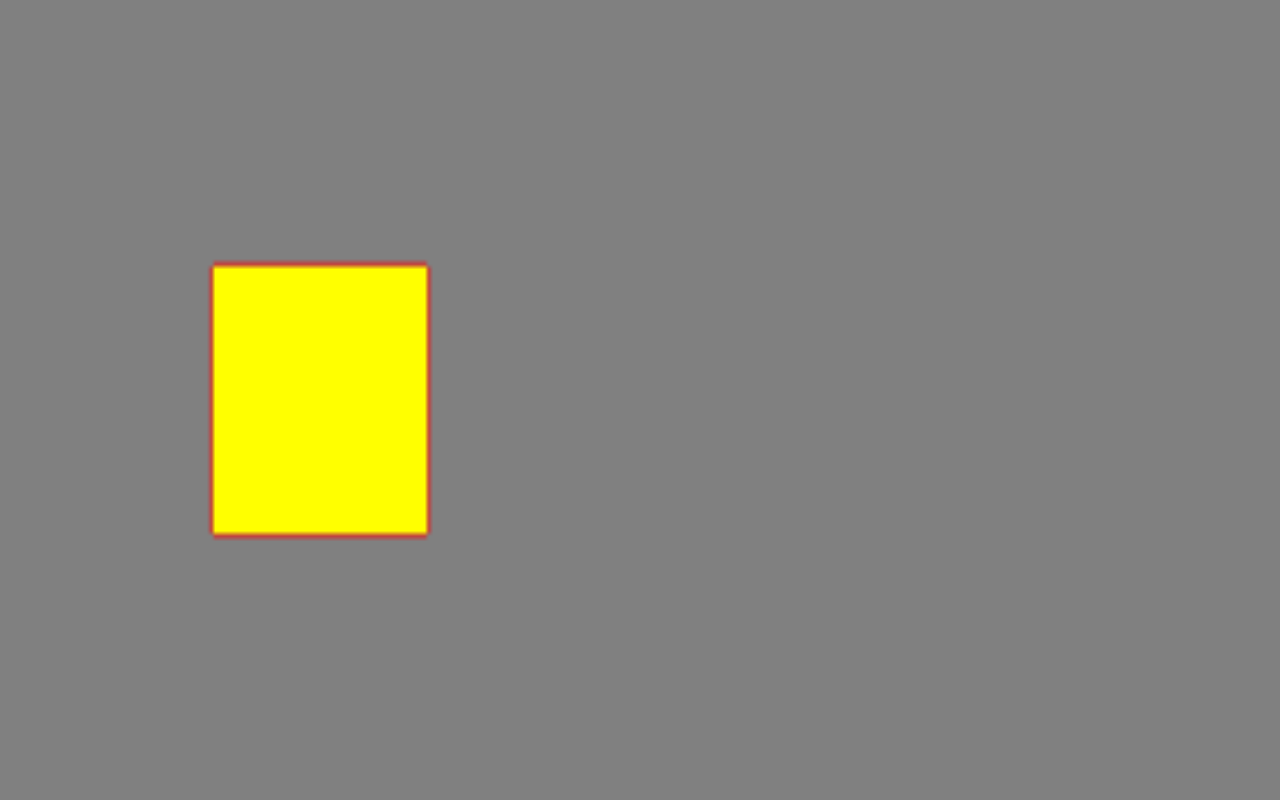
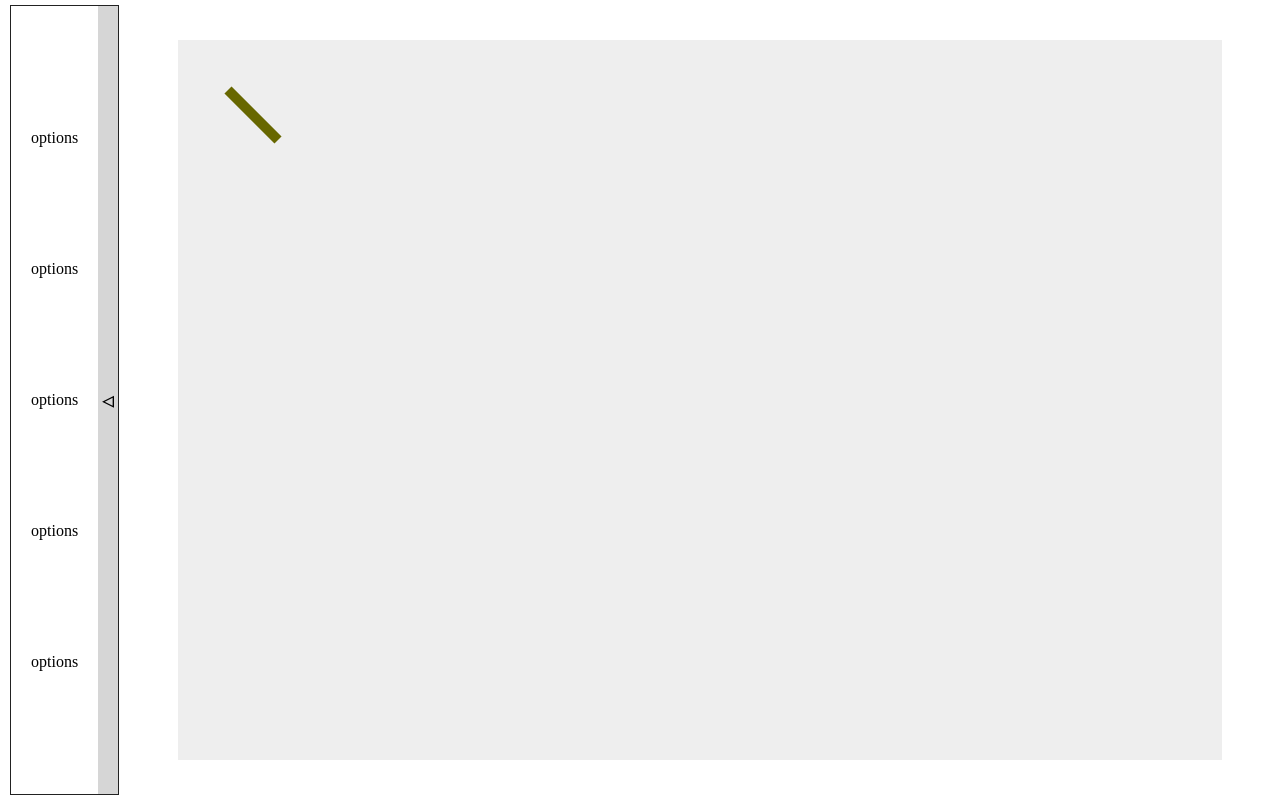
Before and after one commit to Rishikesh-kumar-7258/Whiteboard, a plain HTML site: page index.html in a window 1280 px wide. Drawn offline with Linux system fonts and the light colour scheme.

Commit message:
Working on styling

```diff
--- a/index.html
+++ b/index.html
@@ -9,23 +9,70 @@
 
   <style>
     body {
+      display: grid;
+      grid-template-columns: auto 1fr;
       width: 100vw;
       height: 100vh;
       padding: 0;
       margin: 0;
-      overflow: hidden;
+    }
+
+    main {
+      display: grid;
+      place-items: center;
     }
 
     canvas {
-      background: gray;
-      width: 100%;
-      height: 100%;
+      background: #eeeeee;
+    }
+
+    nav {
+      display: grid;
+      grid-template-columns: 1fr auto;
+      border: 1px solid #222222;
+      margin: 5px 0px 5px 10px;
+      box-sizing: border-box;
+    }
+
+    nav ul {
+      display: flex;
+      align-items: center;
+      flex-direction: column;
+      justify-content: space-evenly;
+      list-style-type: none;
+      padding: 0 10px;
+      margin: 10px;
+    }
+
+    #closeLine {
+      background: #d6d6d6;
+      width: 20px;
+      display: grid;
+      place-items: center;
+      font-size: 1.5rem;
+      cursor: pointer;
+    }
+
+    #closeLine:hover {
+      background-color: #888888;
     }
   </style>
 </head>
 
 <body>
-  <canvas id="canvas"></canvas>
+  <nav>
+    <ul>
+      <li>options</li>
+      <li>options</li>
+      <li>options</li>
+      <li>options</li>
+      <li>options</li>
+    </ul>
+    <div id="closeLine">&triangleleft;</div>
+  </nav>
+  <main>
+    <canvas id="canvas"></canvas>
+  </main>
 
   <script src="index.js"></script>
 </body>
--- a/index.js
+++ b/index.js
@@ -1,22 +1,89 @@
 console.log("This is my whiteboard project");
 
+const mainBox = document.querySelector("main");
 const canvas = document.getElementById("canvas");
+canvas.width = mainBox.clientWidth * 0.9;
+canvas.height = mainBox.clientHeight * 0.9;
+
 const ctx = canvas.getContext("2d");
-console.log(ctx);
 
-canvas.addEventListener("mousemove", (e) => {});
-
-window.addEventListener("click", (e) => {
-  console.log("This is click");
-});
-
-function drawRect(x, y, height, width) {
+/** Function to draw a rectangle
+ * @param x starting x-cordinate
+ * @param y starting y-cordinate
+ * @param width width of rectangle
+ * @param height height of rectangle
+ * @param lineWidth width of stroke line : default 1
+ * @param strokeStyle color of stroke line (hexadecimaal) : default #000000
+ * @param fillStyle color of inside of rectangle : default #FFFF00
+ */
+function drawRect(
+  x,
+  y,
+  width,
+  height,
+  lineWidth = 1,
+  strokeStyle = "#000000",
+  fillStyle = "#FFFF00"
+) {
   ctx.rect(x, y, width, height);
-  ctx.lineWidth = 1;
-  ctx.strokeStyle = "#FF0000";
-  ctx.fillStyle = "#FFFF00";
+  ctx.lineWidth = lineWidth;
+  ctx.strokeStyle = strokeStyle;
+  ctx.fillStyle = fillStyle;
   ctx.stroke();
   ctx.fill();
 }
 
-drawRect(50, 50, 50, 50);
+/** Function to draw line between
+ * @param x1 x-cordinate of starting point
+ * @param y1 y-cordinate of starting point
+ * @param x2 x-cordinate of ending point
+ * @param y2 y-cordinate of ending point
+ * @param lineWidth width of stroke line : default 1
+ * @param strokeStyle color of stroke line (hexadecimaal) : default #000000
+ */
+function drawLine(x1, y1, x2, y2, lineWidth = 1, strokeStyle = "#000000") {
+  ctx.moveTo(x2, y2);
+  ctx.lineTo(x1, y1);
+  ctx.lineWidth = lineWidth;
+  ctx.strokeStyle = strokeStyle;
+  ctx.stroke();
+}
+
+function main() {
+  /** Variables for the starting and ending position of mouse */
+  var drawStartX = null,
+    drawStartY = null,
+    drawEndX = null,
+    drawEndY = null;
+
+  /** Captures when mouse button is clicked */
+  canvas.addEventListener("mousedown", (e) => {
+    if (e.button == 0) {
+      drawStartX = e.clientX;
+      drawStartY = e.clientY;
+    }
+  });
+
+  /** captures the mouse button up event */
+  canvas.addEventListener("mouseup", (e) => {
+    if (e.button == 0) {
+      drawEndX = e.clientX;
+      drawEndY = e.clientY;
+
+      drawRect(
+        drawStartX,
+        drawStartY,
+        drawEndX - drawStartX,
+        drawEndY - drawStartY
+      );
+
+      console.log(drawStartX, drawStartY, drawEndX, drawEndY);
+      (drawStartX = null),
+        (drawStartY = null),
+        (drawEndX = null),
+        (drawEndY = null);
+    }
+  });
+}
+main();
+drawLine(50, 50, 100, 100, 10, "#676700");
```
